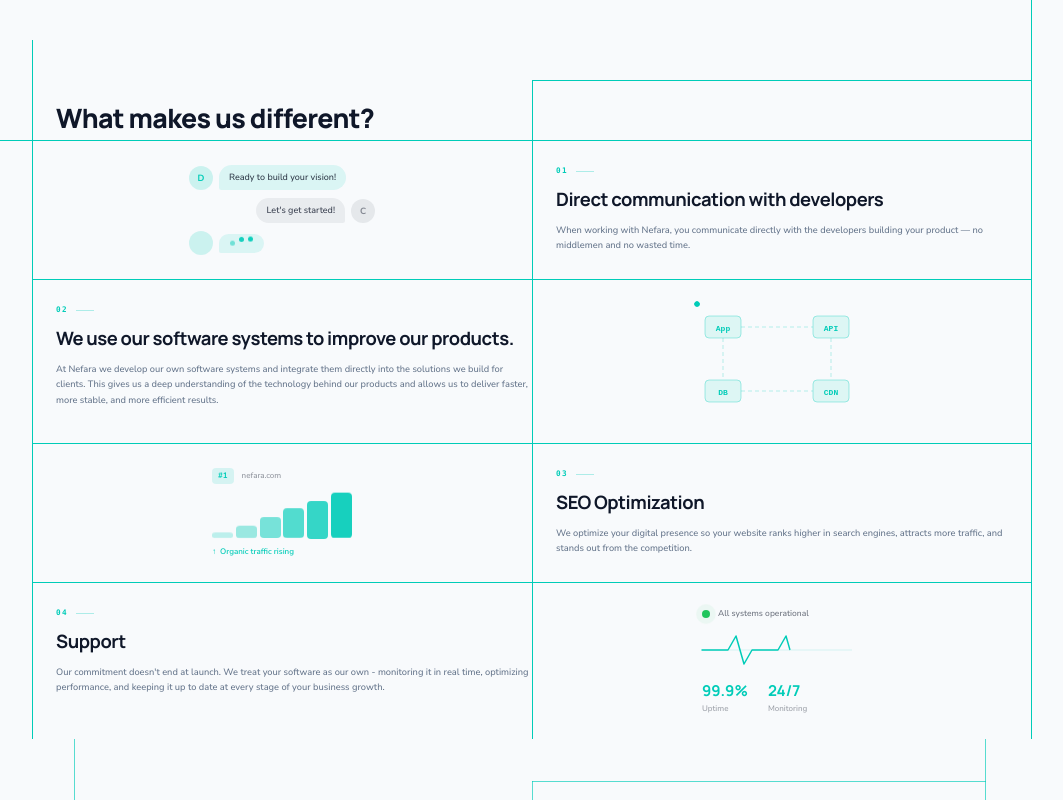
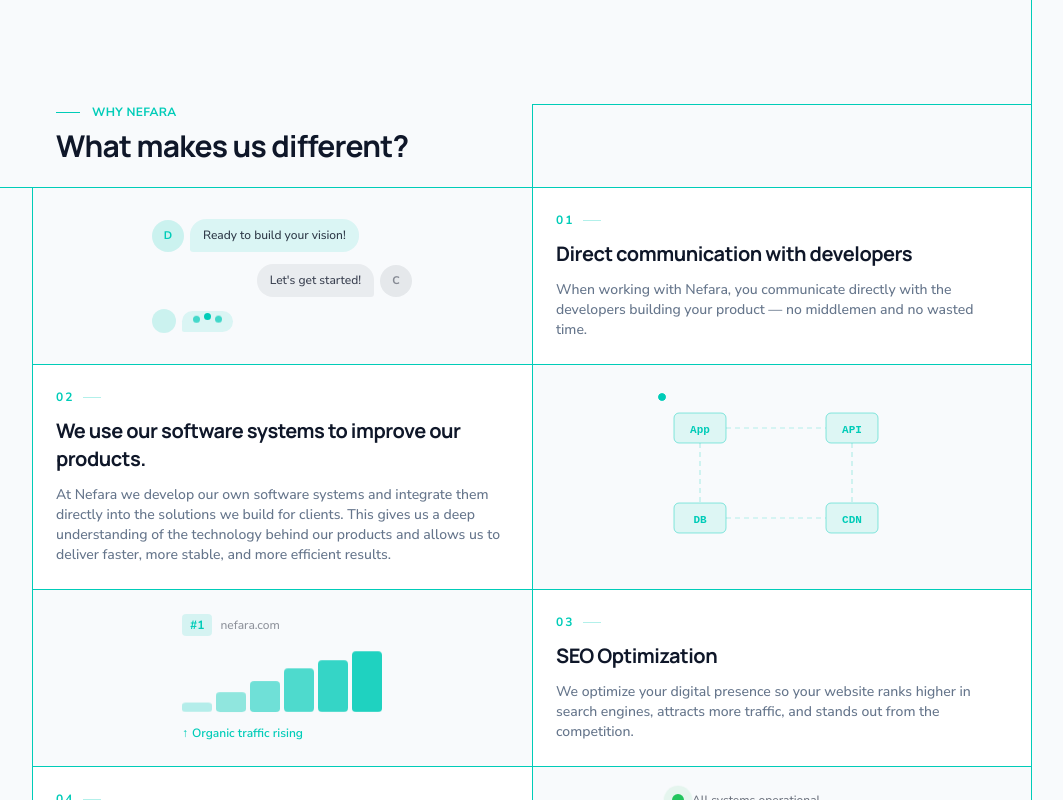
Before and after one commit to nefara-bg/Nefara-Web, a Next.js app in the folder client/: page /en in a window 1280 px wide. Shown: the part 760-1560 px from the top of the page, without its empty margins (108-1171 px from the left). Built offline with nearby package versions, Linux system fonts and the light colour scheme.

Commit message:
Enhancements

```diff
--- a/client/src/app/[locale]/page.tsx
+++ b/client/src/app/[locale]/page.tsx
@@ -20,7 +20,7 @@ const Page = async ({ params }: { params: Promise<{ locale: string }> }) => {
         <main className="min-h-screen bg-background">
             <HeroSection />
             <MissionSectionAlt />
-            <MissionSection />
+            {/* <MissionSection /> */}
             <ContactCTA />
         </main>
     )
--- a/client/src/components/AboutSection/ChatWidget.tsx
+++ b/client/src/components/AboutSection/ChatWidget.tsx
@@ -4,7 +4,7 @@ import * as motion from "motion/react-client"
 
 export default function ChatWidget() {
     return (
-        <div className="flex flex-col gap-2 select-none" style={{ width: 186 }}>
+        <div className="flex flex-col gap-3 select-none" style={{ width: 260 }}>
             <motion.div
                 className="flex items-end gap-1.5"
                 initial={{ opacity: 0, x: -8 }}
@@ -12,13 +12,13 @@ export default function ChatWidget() {
                 viewport={{ once: true }}
                 transition={{ delay: 0.1, duration: 0.4 }}
             >
-                <div className="w-6 h-6 rounded-full flex-shrink-0 grid place-items-center font-bold text-[9px]"
+                <div className="w-8 h-8 rounded-full flex-shrink-0 grid place-items-center font-bold text-[11px]"
                     style={{ background: "hsl(var(--primary)/0.18)", color: "hsl(var(--primary))" }}>D</div>
                 <div style={{
                     background: "hsl(var(--primary)/0.12)",
                     color: "hsl(var(--foreground)/0.85)",
                     borderRadius: "1rem 1rem 1rem 0.2rem",
-                    padding: "6px 10px", fontSize: 9, lineHeight: 1.45,
+                    padding: "8px 13px", fontSize: 12, lineHeight: 1.45,
                 }}>
                     Ready to build your vision!
                 </div>
@@ -35,11 +35,11 @@ export default function ChatWidget() {
                     background: "hsl(var(--foreground)/0.06)",
                     color: "hsl(var(--foreground)/0.8)",
                     borderRadius: "1rem 1rem 0.2rem 1rem",
-                    padding: "6px 10px", fontSize: 9, lineHeight: 1.45,
+                    padding: "8px 13px", fontSize: 12, lineHeight: 1.45,
                 }}>
                     Let's get started!
                 </div>
-                <div className="w-6 h-6 rounded-full flex-shrink-0 grid place-items-center font-bold text-[9px]"
+                <div className="w-8 h-8 rounded-full flex-shrink-0 grid place-items-center font-bold text-[11px]"
                     style={{ background: "hsl(var(--foreground)/0.08)", color: "hsl(var(--foreground)/0.45)" }}>C</div>
             </motion.div>
 
@@ -60,7 +60,7 @@ export default function ChatWidget() {
                     }}>
                     {[0, 0.22, 0.44].map((d, i) => (
                         <span key={i} style={{
-                            display: "block", width: 5, height: 5, borderRadius: "50%",
+                            display: "block", width: 7, height: 7, borderRadius: "50%",
                             background: "hsl(var(--primary))",
                             animation: `typingBounce 1.4s ease-in-out ${d}s infinite`,
                         }} />
--- a/client/src/components/AboutSection/FeatureCardFlow.tsx
+++ b/client/src/components/AboutSection/FeatureCardFlow.tsx
@@ -15,7 +15,7 @@ export default function FeatureCardFlow({
 
     return (
         <motion.div
-            className="relative w-full overflow-hidden group cursor-default"
+            className="bg-card relative w-full overflow-hidden group cursor-default"
             initial={{ opacity: 0, x: isLeft ? -36 : 36 }}
             whileInView={{ opacity: 1, x: 0 }}
             viewport={{ once: true, margin: "-40px" }}
@@ -37,11 +37,10 @@ export default function FeatureCardFlow({
                 }}
             />
 
-            <div className="flex flex-col justify-center pl-6 py-6">
+            <div className="flex flex-col justify-center px-6 py-6">
                 <div className="flex items-center gap-2 mb-3">
                     <span
-                        className="font-mono font-bold tracking-[0.18em] transition-[letter-spacing] duration-300 group-hover:tracking-[0.28em]"
-                        style={{ color: "hsl(var(--primary))", fontSize: "clamp(0.48rem, 0.68vh, 0.62rem)" }}
+                        className="font-manrope font-bold tracking-[0.18em] transition-[letter-spacing] duration-300 group-hover:tracking-[0.28em] text-primary text-xs"
                     >
                         {num}
                     </span>
@@ -52,15 +51,13 @@ export default function FeatureCardFlow({
                 </div>
 
                 <h3
-                    className="font-display font-bold text-foreground leading-tight transition-colors duration-200 group-hover:text-[hsl(var(--primary-strong))] mb-3"
-                    style={{ fontSize: "clamp(0.78rem, 2.3vh, 1.55rem)", lineHeight: 1.18 }}
+                    className="text-xl font-manrope font-bold text-foreground transition-colors duration-200 group-hover:text-[hsl(var(--primary-strong))] mb-3"
                 >
                     {title}
                 </h3>
 
                 <p
-                    className="text-muted-foreground transition-colors duration-200 group-hover:text-foreground/65"
-                    style={{ fontSize: "clamp(0.58rem, 1.15vh, 0.8rem)", lineHeight: 1.7 }}
+                    className=" text-muted-foreground transition-colors duration-200 group-hover:text-foreground/65 text-sm"
                 >
                     {desc}
                 </p>
--- a/client/src/components/AboutSection/MissionHeadingFlow.tsx
+++ b/client/src/components/AboutSection/MissionHeadingFlow.tsx
@@ -9,13 +9,7 @@ export default function MissionHeadingFlow({ heading }: { heading: string }) {
             whileInView={{ opacity: 1, y: 0 }}
             viewport={{ once: true }}
             transition={{ duration: 0.55, delay: 0.55, ease: [0.22, 1, 0.36, 1] }}
-            className="font-display pb-2 pt-6 font-extrabold text-foreground"
-            style={{
-                paddingLeft: "1.5rem",
-                paddingRight: "1rem",
-                fontSize: "clamp(1rem, 3.33vh, 2.2rem)",
-                lineHeight: 1.1,
-            }}
+            className="text-3xl font-manrope pb-4 font-bold text-foreground"
         >
             {heading}
         </motion.h2>
--- a/client/src/components/AboutSection/MissionSectionAlt.tsx
+++ b/client/src/components/AboutSection/MissionSectionAlt.tsx
@@ -1,3 +1,4 @@
+import * as motion from "motion/react-client"
 import { getTranslations } from "next-intl/server"
 import { CONTAINER_STYLE } from "@/config/container"
 import MissionHeadingFlow from "./MissionHeadingFlow"
@@ -17,13 +18,26 @@ export async function MissionSectionAlt() {
             className="relative isolate overflow-hidden bg-background flex flex-col"
         >
             <div className="relative flex flex-col h-full mx-auto" style={{ ...CONTAINER_STYLE, margin: "0 auto" }}>
-                <div className="absolute w-px h-full bg-primary top-0 left-0 z-10" />
                 <div className="absolute w-px h-full bg-primary top-0 right-0 z-10" />
-                <div className="absolute w-px h-full bg-primary top-10 left-1/2 z-10" />
+                <div className="absolute w-px h-full bg-primary top-16 left-1/2 z-10" />
 
                 {/* Heading row */}
-                <div className="relative grid grid-cols-2 items-end pt-10">
-                    <MissionHeadingFlow heading={t("whatMakesDifferent")} />
+                <div className="relative grid grid-cols-2 items-end pt-16">
+                    <div className="pl-6 flex flex-col gap-2 pb-2">
+                        <motion.div
+                            className="flex items-center gap-3"
+                            initial={{ opacity: 0, x: -12 }}
+                            whileInView={{ opacity: 1, x: 0 }}
+                            viewport={{ once: true }}
+                            transition={{ duration: 0.5, delay: 0.3, ease: [0.22, 1, 0.36, 1] }}
+                        >
+                            <div className="h-px w-6" style={{ background: "hsl(var(--primary))" }} />
+                            <span className="font-manrope font-bold tracking-wide uppercase text-primary text-xs">
+                                {t("whyNefara")}
+                            </span>
+                        </motion.div>
+                        <MissionHeadingFlow heading={t("whatMakesDifferent")} />
+                    </div>
                     <div className="relative w-full h-full">
                         <div className="absolute w-full h-px bg-primary top-0 left-0 z-10" />
                     </div>
@@ -31,7 +45,9 @@ export async function MissionSectionAlt() {
                 </div>
 
                 {/* Cards: rows 1–4 */}
-                <div className="grid grid-cols-2 flex-1">
+                <div className="relative grid grid-cols-2 flex-1">
+                    <div className="absolute w-px h-full bg-primary top-0 left-0 z-10" />
+
                     <WidgetCell delay={0.15} side="left">
                         <ChatWidget />
                     </WidgetCell>
--- a/client/src/components/AboutSection/SEOWidget.tsx
+++ b/client/src/components/AboutSection/SEOWidget.tsx
@@ -4,15 +4,15 @@ export default function SEOWidget() {
         { h: 68, d: 0.54 }, { h: 82, d: 0.72 }, { h: 100, d: 0.90 },
     ]
     return (
-        <div className="flex flex-col gap-2 select-none" style={{ width: 140 }}>
+        <div className="flex flex-col gap-3 select-none" style={{ width: 200 }}>
             <div className="flex items-center gap-2">
-                <span className="font-bold px-1.5 py-0.5 rounded"
-                    style={{ background: "hsl(var(--primary)/0.14)", color: "hsl(var(--primary))", fontSize: 8 }}>
+                <span className="font-bold px-2 py-0.5 rounded"
+                    style={{ background: "hsl(var(--primary)/0.14)", color: "hsl(var(--primary))", fontSize: 12 }}>
                     #1
                 </span>
-                <span style={{ fontSize: 8, color: "hsl(var(--foreground)/0.45)" }}>nefara.com</span>
+                <span style={{ fontSize: 12, color: "hsl(var(--foreground)/0.45)" }}>nefara.com</span>
             </div>
-            <div className="flex items-end gap-[3px]" style={{ height: 46 }}>
+            <div className="flex items-end gap-1" style={{ height: 64 }}>
                 {bars.map((b, i) => (
                     <div key={i} className="flex-1 rounded-sm"
                         style={{
@@ -24,7 +24,7 @@ export default function SEOWidget() {
                 ))}
             </div>
             <div className="flex items-center gap-1"
-                style={{ fontSize: 8, color: "hsl(var(--primary))", fontWeight: 600 }}>
+                style={{ fontSize: 12, color: "hsl(var(--primary))", fontWeight: 600 }}>
                 <span>↑</span><span>Organic traffic rising</span>
             </div>
         </div>
--- a/client/src/components/AboutSection/SupportWidget.tsx
+++ b/client/src/components/AboutSection/SupportWidget.tsx
@@ -1,17 +1,17 @@
 export default function SupportWidget() {
     return (
-        <div className="flex flex-col gap-3 select-none" style={{ width: 160 }}>
+        <div className="flex flex-col gap-3 select-none" style={{ width: 220 }}>
             <div className="flex items-center gap-2">
-                <div className="relative w-2 h-2 flex-shrink-0">
+                <div className="relative w-3 h-3 flex-shrink-0">
                     <div className="absolute inset-0 rounded-full" style={{ background: "#22c55e" }} />
                     <div className="absolute inset-0 rounded-full"
                         style={{ background: "#22c55e", animation: "pulseRing 1.8s ease-out infinite" }} />
                 </div>
-                <span style={{ fontSize: 8.5, color: "hsl(var(--foreground)/0.6)" }}>
+                <span style={{ fontSize: 12, color: "hsl(var(--foreground)/0.6)" }}>
                     All systems operational
                 </span>
             </div>
-            <svg width="150" height="36" viewBox="0 0 150 36" style={{ overflow: "visible" }}>
+            <svg width="210" height="50" viewBox="0 0 150 36" style={{ overflow: "visible" }}>
                 <line x1="0" y1="18" x2="150" y2="18"
                     stroke="hsl(var(--primary)/0.15)" strokeWidth={1} />
                 <path
@@ -27,16 +27,16 @@ export default function SupportWidget() {
             </svg>
             <div className="flex gap-5">
                 <div>
-                    <div className="font-display font-bold" style={{ color: "hsl(var(--primary))", fontSize: 15 }}>
+                    <div className="font-display font-bold" style={{ color: "hsl(var(--primary))", fontSize: 22 }}>
                         99.9%
                     </div>
-                    <div style={{ fontSize: 8, color: "hsl(var(--foreground)/0.4)" }}>Uptime</div>
+                    <div style={{ fontSize: 11, color: "hsl(var(--foreground)/0.4)" }}>Uptime</div>
                 </div>
                 <div>
-                    <div className="font-display font-bold" style={{ color: "hsl(var(--primary))", fontSize: 15 }}>
+                    <div className="font-display font-bold" style={{ color: "hsl(var(--primary))", fontSize: 22 }}>
                         24/7
                     </div>
-                    <div style={{ fontSize: 8, color: "hsl(var(--foreground)/0.4)" }}>Monitoring</div>
+                    <div style={{ fontSize: 11, color: "hsl(var(--foreground)/0.4)" }}>Monitoring</div>
                 </div>
             </div>
         </div>
--- a/client/src/components/AboutSection/SystemsWidget.tsx
+++ b/client/src/components/AboutSection/SystemsWidget.tsx
@@ -1,26 +1,26 @@
 export default function SystemsWidget() {
-    const nodeW = 36, nodeH = 22, rx = 4
+    const nodeW = 52, nodeH = 30, rx = 5
     const positions = [
-        { id: "App", x: 8,   y: 12 },
-        { id: "API", x: 116, y: 12 },
-        { id: "DB",  x: 8,   y: 76 },
-        { id: "CDN", x: 116, y: 76 },
+        { id: "App", x: 12,  y: 16 },
+        { id: "API", x: 164, y: 16 },
+        { id: "DB",  x: 12,  y: 106 },
+        { id: "CDN", x: 164, y: 106 },
     ]
     const edges = [
-        { path: "M44,23 L116,23",  dur: 1.6 },
-        { path: "M26,34 L26,76",   dur: 2.0 },
-        { path: "M134,34 L134,76", dur: 1.8 },
-        { path: "M44,87 L116,87",  dur: 1.5 },
+        { path: "M64,31 L164,31",   dur: 1.6 },
+        { path: "M38,46 L38,106",   dur: 2.0 },
+        { path: "M190,46 L190,106", dur: 1.8 },
+        { path: "M64,121 L164,121", dur: 1.5 },
     ]
 
     return (
-        <svg width="170" height="115" viewBox="0 0 170 115" style={{ overflow: "visible" }}>
+        <svg width="240" height="160" viewBox="0 0 240 160" style={{ overflow: "visible" }}>
             {edges.map((e, i) => (
                 <path key={i} d={e.path} fill="none"
-                    stroke="hsl(var(--primary)/0.28)" strokeWidth={1} strokeDasharray="4 3" />
+                    stroke="hsl(var(--primary)/0.28)" strokeWidth={1.2} strokeDasharray="5 4" />
             ))}
             {edges.map((e, i) => (
-                <circle key={`d${i}`} r="2.5" fill="hsl(var(--primary))" opacity="0.9">
+                <circle key={`d${i}`} r="3.5" fill="hsl(var(--primary))" opacity="0.9">
                     <animateMotion dur={`${e.dur}s`} repeatCount="indefinite" begin={`${i * 0.55}s`} path={e.path} />
                 </circle>
             ))}
@@ -28,11 +28,11 @@ export default function SystemsWidget() {
                 <g key={n.id}>
                     <rect x={n.x} y={n.y} width={nodeW} height={nodeH} rx={rx}
                         fill="hsl(var(--primary)/0.11)"
-                        stroke="hsl(var(--primary)/0.45)" strokeWidth={0.75} />
-                    <text x={n.x + nodeW / 2} y={n.y + nodeH / 2 + 3.5}
+                        stroke="hsl(var(--primary)/0.45)" strokeWidth={1} />
+                    <text x={n.x + nodeW / 2} y={n.y + nodeH / 2 + 4.5}
                         textAnchor="middle"
                         fill="hsl(var(--primary))"
-                        fontSize={8} fontWeight={700} fontFamily="monospace">
+                        fontSize={11} fontWeight={700} fontFamily="monospace">
                         {n.id}
                     </text>
                 </g>
--- a/client/src/messages/bg.json
+++ b/client/src/messages/bg.json
@@ -104,6 +104,7 @@
         "subtitle2": "Дигитално Отличие",
         "paragraph1": "От концепция до пускане в употреба, ние се грижим за всеки аспект от разработването на софтуера Ви. Нашият екип съчетава техническа експертиза с творческо решаване на проблеми, за да предостави решения, които надхвърлят очакванията.",
         "paragraph2": "Независимо дали сте стартираща компания, която ще промени индустрията, или предприятие, което оптимизира работата си, ние адаптираме подхода си, за да отговорим на амбициите и графика Ви.",
+        "whyNefara": "Защо Nefara",
         "whatMakesDifferent": "Какво ни прави различни?",
         "ownToolsStatement": "Използваме собствени системи за подобряване на продуктите ни.",
         "directContact": {
--- a/client/src/messages/en.json
+++ b/client/src/messages/en.json
@@ -104,6 +104,7 @@
         "subtitle2": "Digital Excellence",
         "paragraph1": "From concept to deployment, we handle every aspect of your software development journey. Our team combines technical expertise with creative problem-solving to deliver solutions that exceed expectations.",
         "paragraph2": "Whether you're a startup disrupting an industry or an enterprise optimizing operations, we scale our approach to match your ambitions and timeline.",
+        "whyNefara": "Why Nefara",
         "whatMakesDifferent": "What makes us different?",
         "ownToolsStatement": "We use our software systems to improve our products.",
         "directContact": {
```
